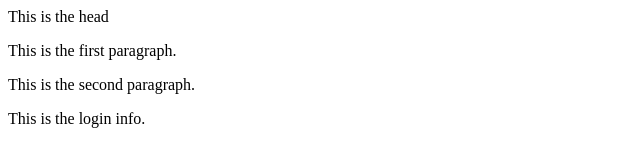
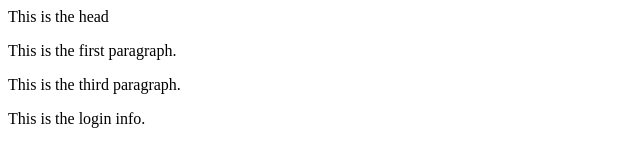
Before and after one commit to EchoSierraN/GitEssentialTraining, a plain HTML site: page index.html in a window 1280 px wide. Shown: the full height of the page, 0-640 px from the left. Drawn offline with Linux system fonts and the light colour scheme.

Commit message:
modified index.html on login

```diff
--- a/index.html
+++ b/index.html
@@ -5,7 +5,7 @@
 
 <body>
     <p>This is the first paragraph.</p>
-    <p>This is the second paragraph.</p>
+    <p>This is the third paragraph.</p>
     <p>This is the login info.</p>
 </body>
 
```
